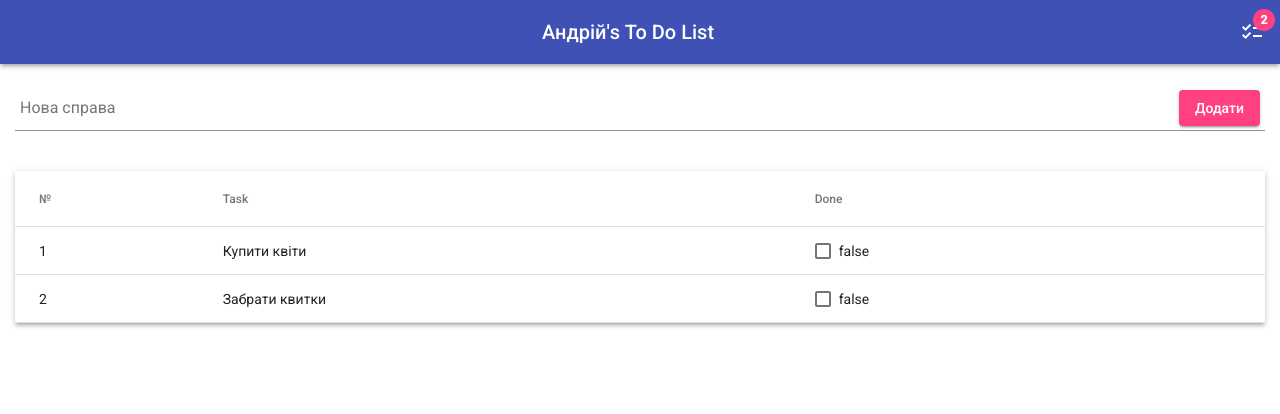
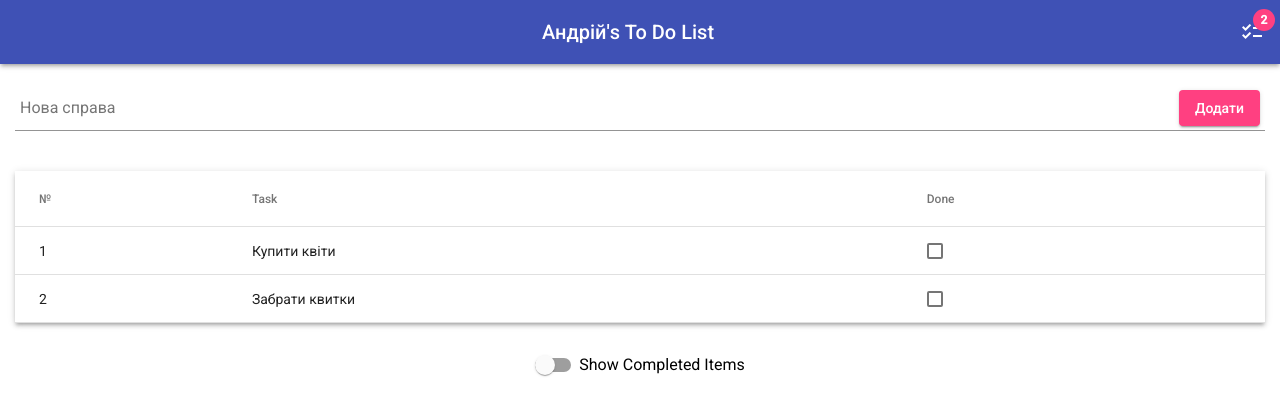
Before and after one commit to CherpakAndrii/ReactiveProgramming, an Angular app in the folder Lab3/todo/: page / in a window 1280 px wide. Shown: the top 414 px of the page. Built offline with nearby package versions, Linux system fonts and the light colour scheme.

Commit message:
Display or hide completed

```diff
--- a/Lab3/todo/src/app/app.component.css
+++ b/Lab3/todo/src/app/app.component.css
@@ -3,3 +3,4 @@
 .fullWidth { width: 100% }
 .inputContainer { margin: 15px 15px 5px }
 .addButton { margin: 5px }
+.toggleContainer { margin: 15px; display: flex }
--- a/Lab3/todo/src/app/app.component.html
+++ b/Lab3/todo/src/app/app.component.html
@@ -26,7 +26,7 @@
       <th mat-header-cell *matHeaderCellDef>Done</th>
       <td mat-cell *matCellDef="let item">
         <mat-checkbox [(ngModel)]="item.complete" color="primary">
-          {{ item.complete }}
+          <!-- {{ item.complete }} -->
         </mat-checkbox>
       </td>
     </ng-container>
@@ -34,3 +34,10 @@
     <tr mat-row *matRowDef="let row; columns: ['id', 'task', 'done'];"></tr>
   </table>
 </div>
+<div class="toggleContainer">
+  <span class="spacer"></span>
+  <mat-slide-toggle [(ngModel)]="showComplete">
+    Show Completed Items
+  </mat-slide-toggle>
+  <span class="spacer"></span>
+</div>
--- a/Lab3/todo/src/app/app.component.ts
+++ b/Lab3/todo/src/app/app.component.ts
@@ -21,11 +21,12 @@
       .filter(item => !item.complete).length;
   }
   get items(): readonly TodoItem[] {
-    return this.list.items.filter(item => !item.complete);
+    return this.list.items.filter(item => this.showComplete || !item.complete);
   }
   addItem(newItem: string) {
     if (newItem != "") {
       this.list.addItem(newItem);
     }
   }
+  showComplete: boolean = false;
 }
```
